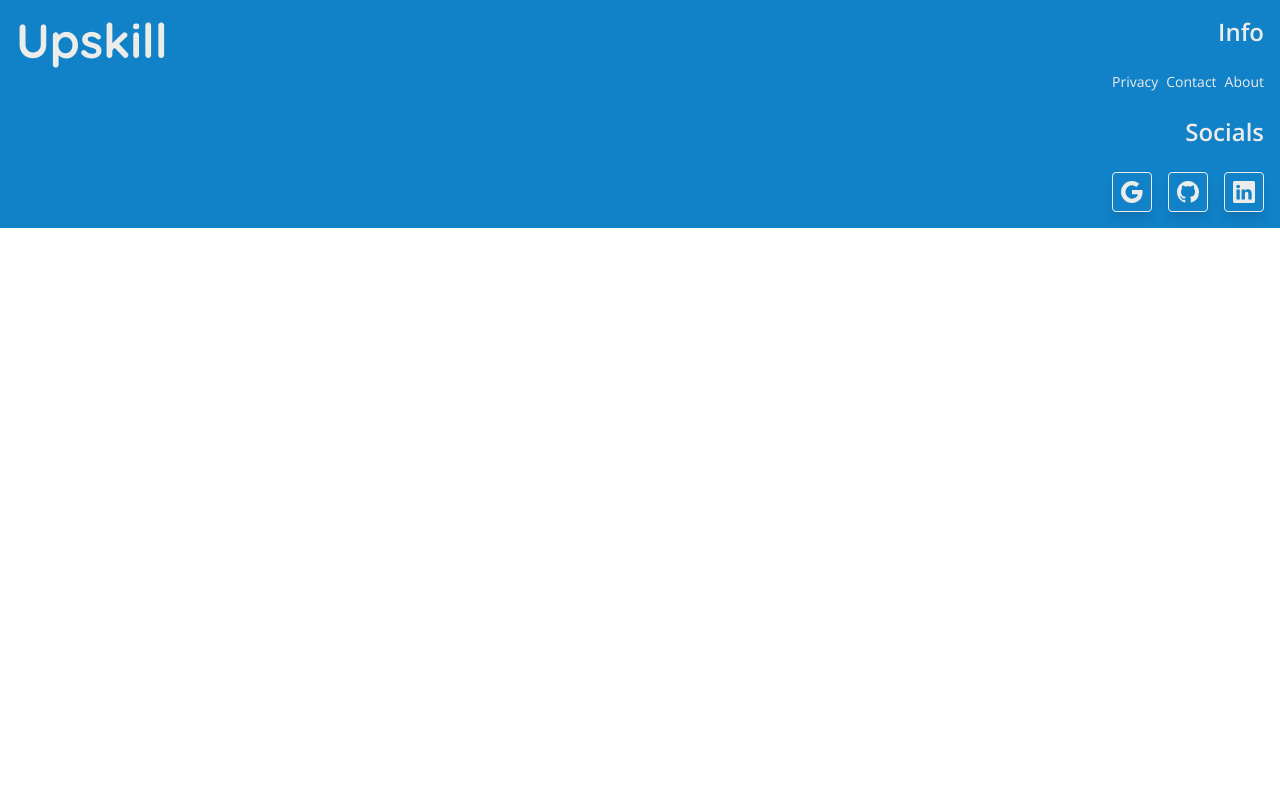
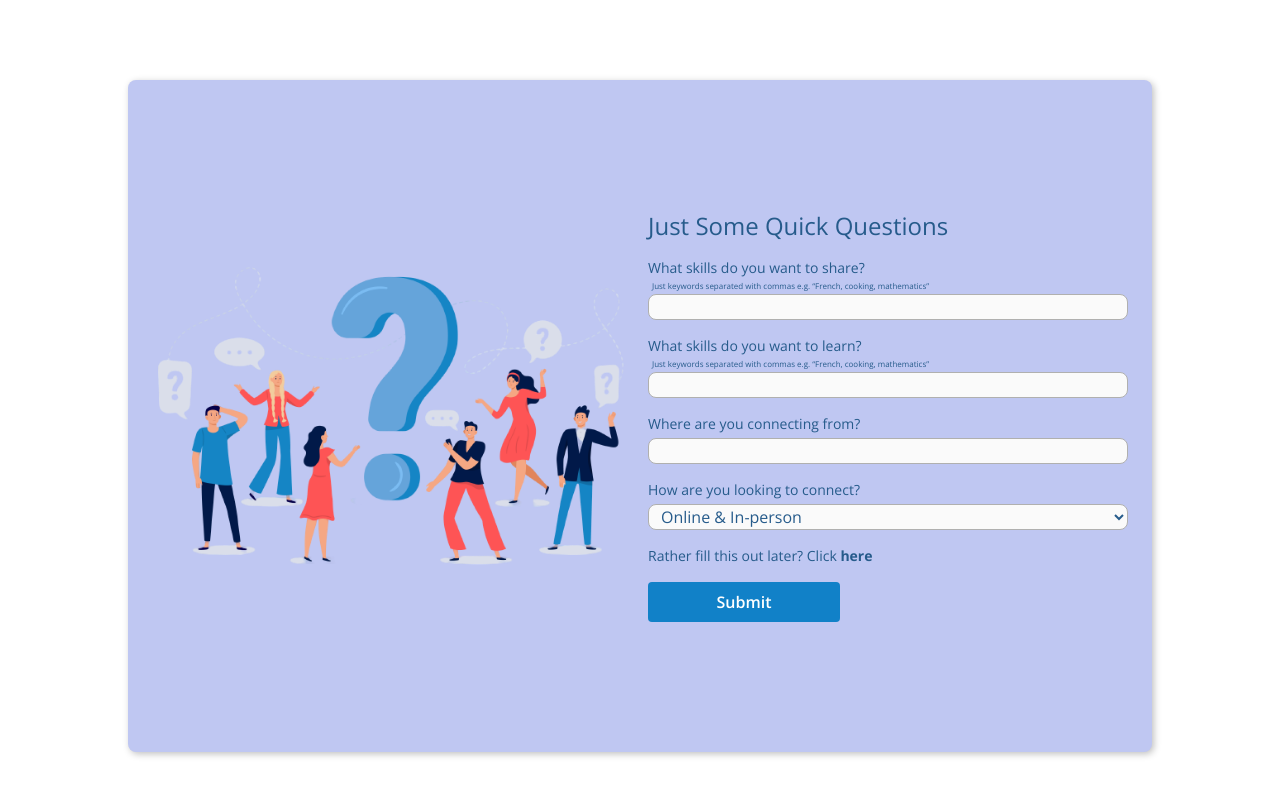
Before and after one commit to chingu-voyages/UpSkill, a React (Vite) app in the folder client/: page /auth/post-signup in a window 1280 px wide. Shown: the top 800 px of the page. Built offline with nearby package versions, Linux system fonts and the light colour scheme.

Commit message:
add: postSignup page created and most styling complete

```diff
--- a/client/src/App.jsx
+++ b/client/src/App.jsx
@@ -1,5 +1,6 @@
 import Auth from "./pages/auth/Auth";
 import Footer from "./components/Footer";
+import PostSignup from "./pages/postSignup/PostSignup";
 import { BrowserRouter as Router, Routes, Route } from "react-router-dom";
 
 function App() {
@@ -7,6 +8,7 @@ function App() {
     <Router>
       <Routes>
         <Route path="/auth" element={<Auth />} />
+        <Route path="/auth/post-signup" element={<PostSignup />} />
       </Routes>
       <Footer />
     </Router>
--- a/client/src/components/Footer.jsx
+++ b/client/src/components/Footer.jsx
@@ -1,4 +1,3 @@
-import React from "react";
 import { Link } from "react-router-dom";
 import { BsGithub, BsLinkedin, BsGoogle } from "react-icons/bs";
 const Footer = () => {
--- a/client/src/index.css
+++ b/client/src/index.css
@@ -28,4 +28,13 @@ body {
   .social-link-btn {
     @apply hover:text-baby hover:fill-baby hover:border-baby duration-75 p-2 fill-ivory-100 border border-ivory-100 rounded shadow-lg;
   }
+  .input-field {
+    @apply rounded-lg border border-ivory-300 bg-cardBg w-full outline-none pl-2 pr-4;
+  }
+  .label-section {
+    @apply flex flex-col items-center text-center md:items-start;
+  }
+  .btn {
+    @apply bg-grotto-100 font-semibold text-white p-2 rounded w-48 hover:bg-primary;
+  }
 }
--- /dev/null
+++ b/client/src/pages/postSignup/PostSignup.jsx
@@ -0,0 +1,84 @@
+import React from "react";
+import pic from "../../assets/signup//questions_nobg.png";
+import { Link } from "react-router-dom";
+const PostSignup = () => {
+  const options = ["Online & In-person", "Online only", "In-person only"];
+
+  return (
+    <main className="flex justify-center pt-8 min-h-full text-primary">
+      <div className="shadow-cardSh bg-winkle min-w-[80%] p-4 py-12 flex m-12 max-w-[1200px] justify-center rounded-lg">
+        <div className="hidden md:flex basis-1/2 items-center ">
+          {" "}
+          <img src={pic} alt="" />
+        </div>
+        <form className="flex flex-col items-center w-[80%] md:items-start gap-4 md:basis-1/2 justify-center p-2">
+          <h1 className="max-[829px]:text-center text-2xl text-primary">
+            Just Some Quick Questions
+          </h1>
+          <label htmlFor="wantToTeach" className="label-section -mb-4">
+            <h3 className="text-sm">What skills do you want to share?</h3>
+            <p className="text-note leading-loose pl-1">
+              Just keywords separated with commas e.g. “French, cooking,
+              mathematics”{" "}
+            </p>
+          </label>
+          <input
+            type="text"
+            id="wantToTeach"
+            name="wantToTeach"
+            className="input-field"
+          />
+
+          <label htmlFor="wantToLearn" className="label-section -mb-4">
+            <h3 className="text-sm">What skills do you want to learn?</h3>
+            <p className="text-note leading-loose pl-1">
+              Just keywords separated with commas e.g. “French, cooking,
+              mathematics”{" "}
+            </p>
+          </label>
+          <input
+            type="text"
+            id="wantToLearn"
+            name="wantToLearn"
+            className="input-field"
+          />
+
+          <label htmlFor="connectingFrom">
+            <h3 className="text-sm text-center -mb-3">
+              Where are you connecting from?
+            </h3>
+          </label>
+          <input
+            type="text"
+            id="connectingFrom"
+            name="connectingFrom"
+            className="input-field"
+          />
+
+          <label htmlFor="selector">
+            <h3 className="text-sm text-center -mb-3">
+              How are you looking to connect?
+            </h3>
+          </label>
+          <select name="selector" id="selector" className="input-field">
+            {options.map(option => (
+              <option value={option} label={option}></option>
+            ))}
+          </select>
+
+          <span className="text-center text-sm">
+            Rather fill this out later? Click{" "}
+            <Link to="/">
+              <stong className="font-bold">here</stong>
+            </Link>{" "}
+          </span>
+          <button type="submit" className="btn">
+            Submit
+          </button>
+        </form>
+      </div>
+    </main>
+  );
+};
+
+export default PostSignup;
--- a/client/tailwind.config.cjs
+++ b/client/tailwind.config.cjs
@@ -13,11 +13,18 @@ module.exports = {
         baby: "#84C7F2",
         grotto: { 100: "#1181C8", 200: "#1d4ed8" },
         winkle: "#BFC7F2",
+        cardBg: "#FAFAFA",
       },
       fontFamily: {
         title: ["Quicksand", "Open Sans"],
         body: ["Open Sans", "Avenir"],
       },
+      fontSize: {
+        note: ".5rem",
+      },
+      boxShadow: {
+        cardSh: "2px 2px 7px rgba(0, 0, 0, 0.25)",
+      },
     },
   },
   plugins: [],
```
